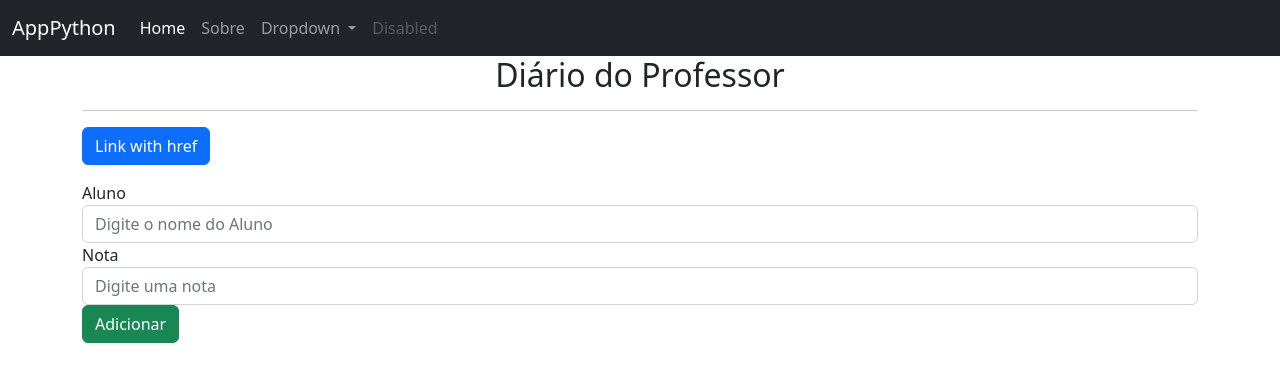
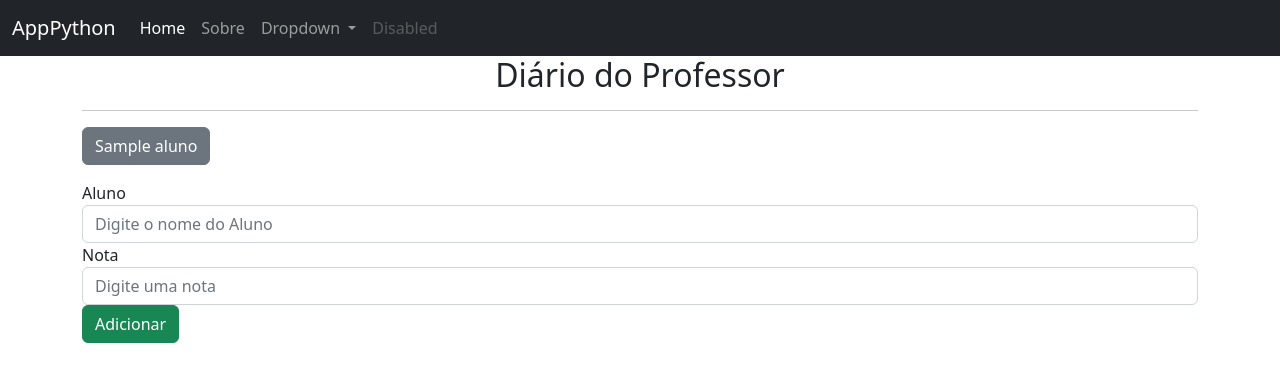
Before and after one commit to gassuncao27/AppFlask_test, a Flask app: template templates/sobre.html in a window 1280 px wide. Shown: the top 382 px of the page. Run offline with Flask 3, Linux system fonts and the light colour scheme; the template is opened without the code that fills it: most values are stand-ins (such as "Sample title", 1, 10 or a date in 2020).

Commit message:
Secao 4 - item 16

```diff
--- a/templates/sobre.html
+++ b/templates/sobre.html
@@ -7,17 +7,17 @@
 		<!-- <details>
 			<summary>{{registro.aluno}}</summary>
 			<p>{{registro.nota}}</p>
-		</details> -->
+		</details>  -->
 		<p>
-			<a class="btn btn-primary" data-bs-toggle="collapse" href="#collapseExample" role="button" aria-expanded="false" aria-controls="collapseExample">
-				Link with href
+			<a class="btn btn-secondary" data-bs-toggle="collapse" href="#collapseExample_{{registro.aluno}}" role="button" aria-expanded="false" aria-controls="collapseExample{{registro.aluno}}">
+			  {{registro.aluno}}
 			</a>
-		</p>
-		<div class="collapse" id="collapseExample">
+		  </p>
+		  <div class="collapse" id="collapseExample_{{registro.aluno}}">
 			<div class="card card-body">
-				Some placeholder content for the collapse component. This panel is hidden by default but revealed when the user activates the relevant trigger.
+				{{registro.nota}}
 			</div>
-		</div>
+		  </div>
 
 	{% endfor %}
 	<form action="{{url_for('sobre')}}" method="POST">
```
